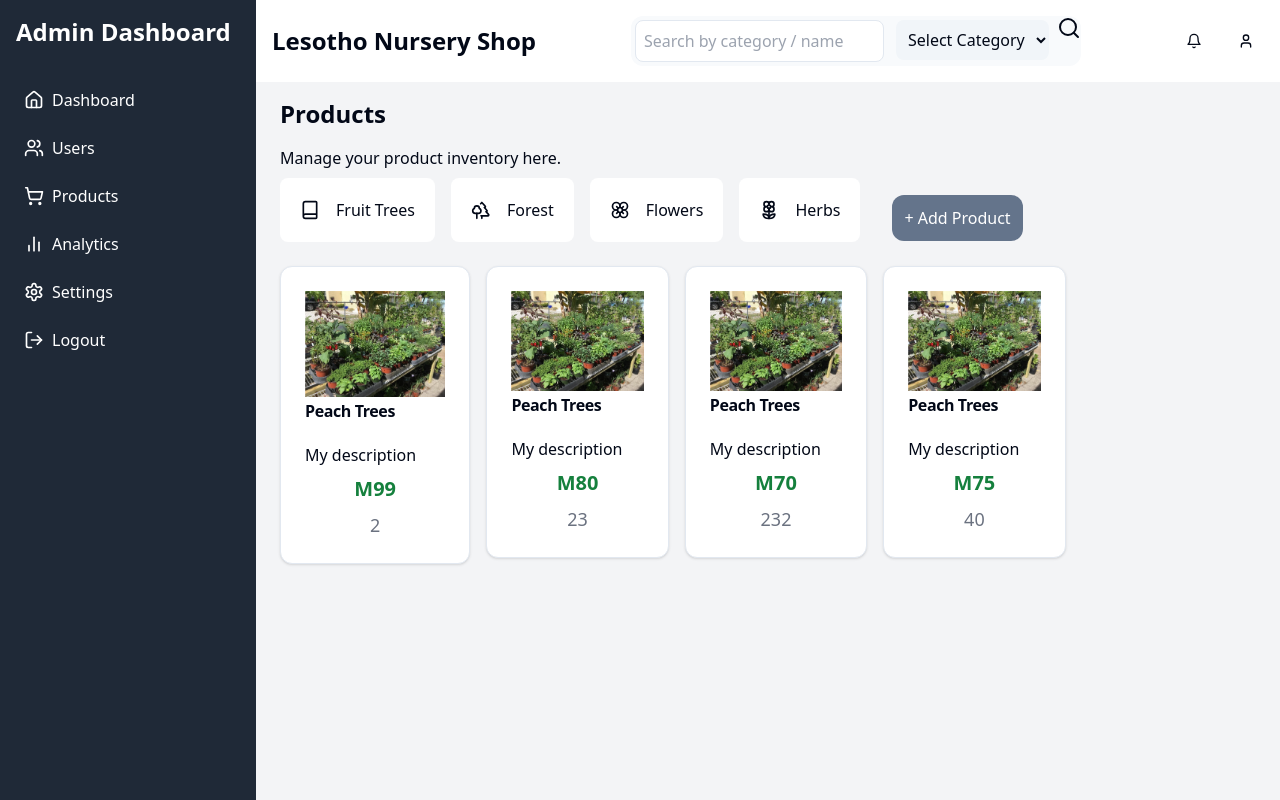
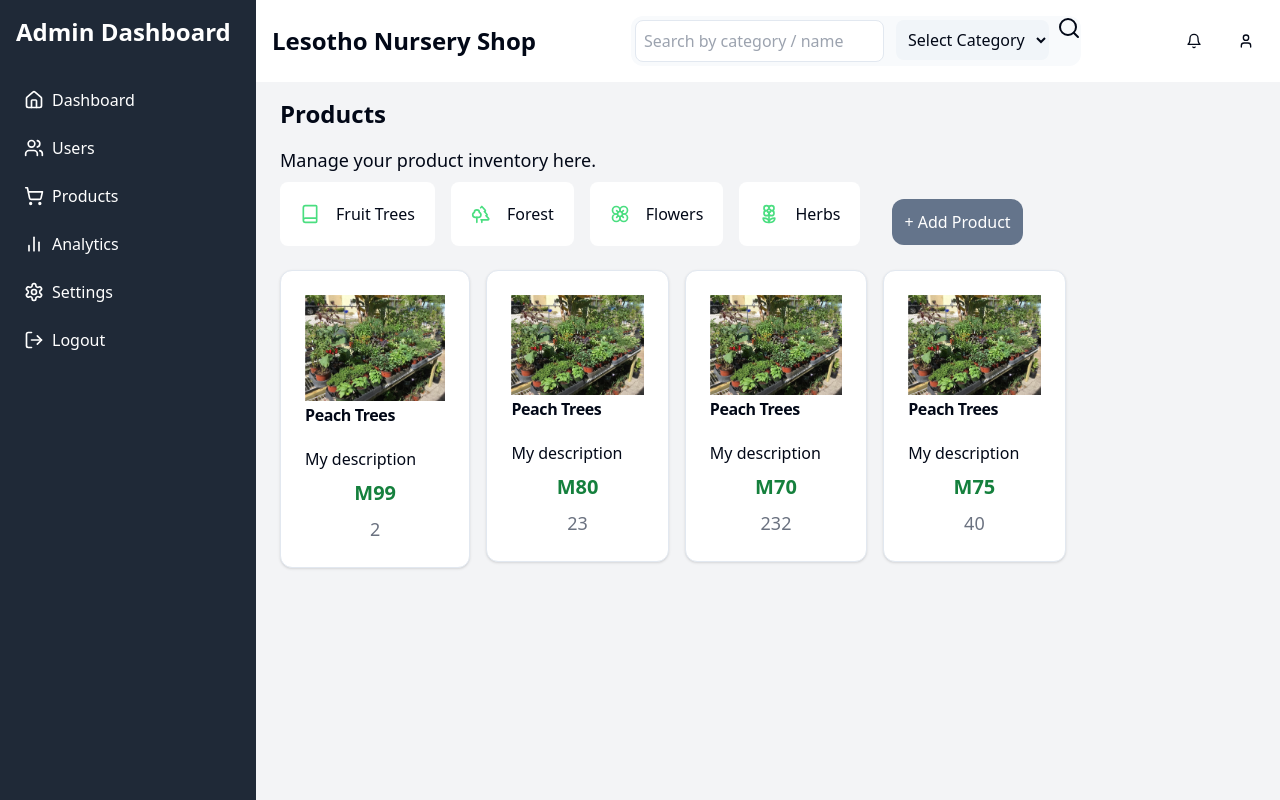
Before and after one commit to tefots/electron-js-testing, a Next.js app: page /pages/Products in a window 1280 px wide. Built offline with nearby package versions, Linux system fonts and the light colour scheme.

Commit message:
code update

```diff
--- a/app/pages/Products/page.tsx
+++ b/app/pages/Products/page.tsx
@@ -23,15 +23,15 @@ export default function Products (){
             <div className="mx-2">
 
                     <h1 className="text-2xl font-bold mb-4">Products</h1>
-                    <p>Manage your product inventory here.</p>
+                    <p className="text-lg">Manage your product inventory here.</p>
 
             </div>
 
-        <div className="flex flex-col md:flex-row">
-            <ProductsPage icon={<Book size= {20} /> } title ="Fruit Trees" />
-            <ProductsPage icon={<Trees size= {20} /> } title ="Forest" />
-            <ProductsPage icon={<Flower size= {20} /> } title ="Flowers" />
-            <ProductsPage icon={<Flower2 size= {20} /> } title ="Herbs" />
+        <div className="flex flex-col md:flex-row font-medium">
+            <ProductsPage icon={<Book size= {20} className="text-green-400"/> } title ="Fruit Trees" />
+            <ProductsPage icon={<Trees size= {20} className="text-green-400"/> } title ="Forest" />
+            <ProductsPage icon={<Flower size= {20} className="text-green-400"/> } title ="Flowers" />
+            <ProductsPage icon={<Flower2 size= {20} className="text-green-400"/> } title ="Herbs" />
 
         <div className="mt-9">
             <Link className="mx-6 bg-slate-500 text-white p-3 rounded-xl" href={'/pages/Products/add'} passHref>
```
